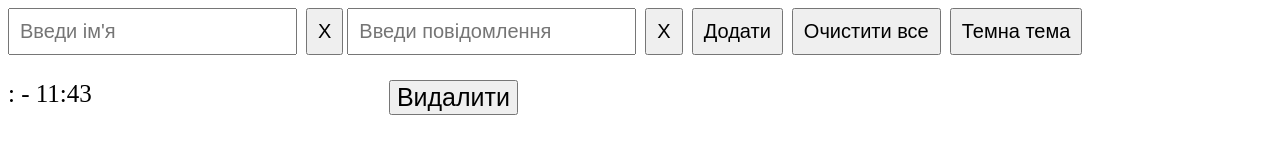
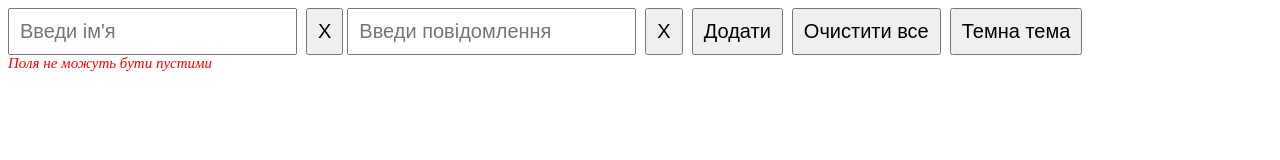
Before and after one commit to vladsoltys/FRONT, a plain HTML site: page rm_add_element_DOM/index.html in a window 1280 px wide. Both pictures are taken after a click on the button "Додати". Drawn offline with Linux system fonts and the light colour scheme.

Commit message:
error_msg_added

```diff
--- a/rm_add_element_DOM/index.html
+++ b/rm_add_element_DOM/index.html
@@ -14,6 +14,7 @@
     <button class="button" id="addBtn">Додати</button>
     <button class="button" id="clearBtn">Очистити все</button>
     <button class="button" id="themeBtn">Темна тема</button>
+    <div class="errors" id="errorMessages"></div>
     <div class="msg" id="messages"></div>
     <script src="logic.js"></script>
 </body>
--- a/rm_add_element_DOM/logic.js
+++ b/rm_add_element_DOM/logic.js
@@ -3,16 +3,27 @@ const input = document.querySelector('#inputMsg');
 const addText = document.querySelector('#addBtn');
 const removeText = document.querySelector('#clearBtn');
 const newText = document.querySelector('#messages');
+const errorMsg = document.querySelector('#errorMessages');
 
 // Функція кнопки, що дадає нове повідомлення з іменем користувача та часом
 addText.addEventListener('click', () => {
+  const name = inputName.value.trim();
+  const message = input.value.trim();
+
+  // Перевірка на заповненість полів
+
+  // Якщо обидва поля заповнені створюємо нове повідомлення
+  if (name && message) {
+
+    errorMsg.innerHTML = '';
+
     const div = document.createElement('div');
     const btn = document.createElement('button');
     const now = new Date();
     const hours = now.getHours().toString().padStart(2, '0');
     const minutes = now.getMinutes().toString().padStart(2, '0');
 
-  div.textContent = `${inputName.value}: ${input.value} - ${hours}:${minutes}`;
+    div.textContent = `${name.value}: ${message.value} - ${hours}:${minutes}`;
     btn.textContent = "Видалити";
 
     // Кнопка видалення для кожного повідомлення окремо
@@ -22,8 +33,34 @@ addText.addEventListener('click', () => {
 
     newText.appendChild(div);
     div.appendChild(btn);
-  input.value = '';
-  inputName.value = '';
+    message.value = '';
+    name.value = '';
+  }
+  // Перевірка на заповненість полів, якщо обидва поля пусті
+  else if (!name && !message) {
+    errorMsg.innerHTML = '';
+
+    const div = document.createElement('div');
+    div.textContent = 'Поля не можуть бути пустими'
+    errorMsg.appendChild(div);
+  }
+  // Якщо пусте лише поле імені
+  else if (!name) {
+    errorMsg.innerHTML = '';
+
+    const div = document.createElement('div');
+    div.textContent = 'Поле імені не може бути пустим';
+    errorMsg.appendChild(div);
+  }
+  // Якщо пусте лише поле повідомлення
+  else if (!message) {
+    errorMsg.innerHTML = '';
+
+    const div = document.createElement('div');
+    div.textContent = 'Поле повідомлення не може бути пустим';
+    errorMsg.appendChild(div);
+  }
+
 });
 
 // Кнопка для очищення всіх повідомлень
--- a/rm_add_element_DOM/style.css
+++ b/rm_add_element_DOM/style.css
@@ -30,3 +30,9 @@
   background-color: #121212;
   color: #ffffff;
 }
+
+.errors {
+  color: red;
+  font-size: 15px;
+  font-style: italic;
+}
```
Lines whose indentation alone changed are shown as unchanged.
